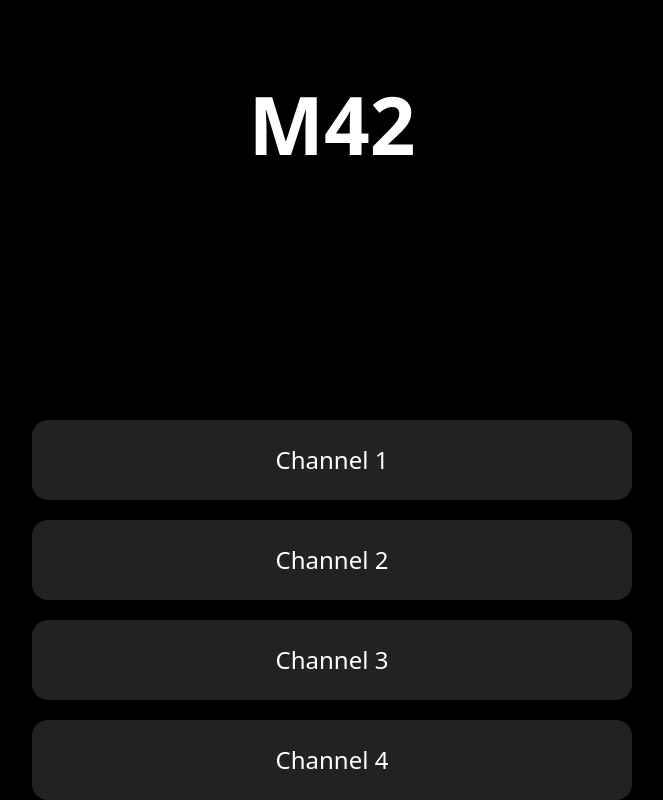
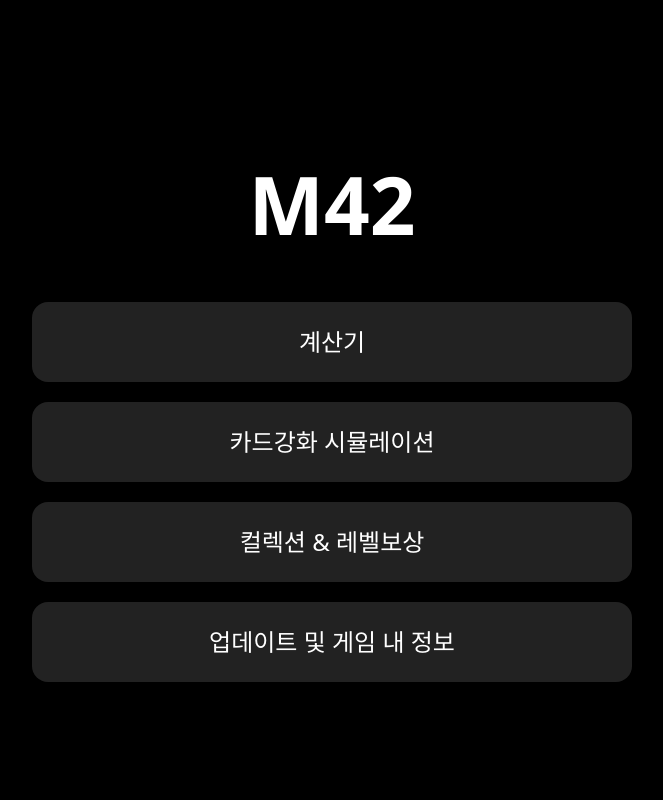
Before and after one commit to chae-ring/Mafia42-Info, a React (Vite) app in the folder mafia42-info/: page / in a window 1280 px wide. Shown: the whole page, without its empty margins (308-971 px from the left). Built offline with nearby package versions, Linux system fonts and the light colour scheme.

Commit message:
fix: 버튼 이름 수정

```diff
--- a/mafia42-info/src/pages/Home.css
+++ b/mafia42-info/src/pages/Home.css
@@ -1,9 +1,8 @@
-/* ===== 페이지 컨테이너 ===== */
 .home-container {
-  position: fixed; /* 화면에 고정 */
-  inset: 0; /* top/right/bottom/left = 0 */
-  width: auto; /* inset 쓰면 %폭 필요 없음 */
-  min-height: 100dvh; /* 모바일 100vh 이슈 회피 */
+  position: fixed;
+  inset: 0;
+  width: auto;
+  min-height: 100dvh;
 
   display: flex;
   flex-direction: column;
@@ -13,24 +12,22 @@
   background: #000;
   color: #fff;
 
-  /* iOS PWA 노치/홈바 안전영역 고려 */
   padding-top: max(5vh, env(safe-area-inset-top));
   padding-bottom: max(5vh, env(safe-area-inset-bottom));
 }
 
-/* ===== 내부 레이아웃 ===== */
 .logo {
   font-size: 5rem;
-  margin-top: 5vh;
+  margin-top: 15vh;
 }
 
 .channels {
   display: flex;
   flex-direction: column;
   gap: 20px;
-  width: min(90vw, 600px); /* 화면 기준 중앙 폭 제한 */
+  width: min(90vw, 600px);
   align-items: center;
-  margin: 0 auto 5vh;
+  margin: 0 auto 20vh;
 }
 
 .channel-card {
@@ -50,7 +47,6 @@
   transform: translateY(-5px);
 }
 
-/* ===== 반응형 ===== */
 @media (max-width: 768px) {
   .channels {
     width: 95vw;
--- a/mafia42-info/src/pages/Home.tsx
+++ b/mafia42-info/src/pages/Home.tsx
@@ -1,7 +1,12 @@
 import "./Home.css";
 
 const Home = () => {
-  const channels = ["Channel 1", "Channel 2", "Channel 3", "Channel 4"];
+  const channels = [
+    "계산기",
+    "카드강화 시뮬레이션",
+    "컬렉션 & 레벨보상",
+    "업데이트 및 게임 내 정보",
+  ];
 
   return (
     <div className="home-container">
```
